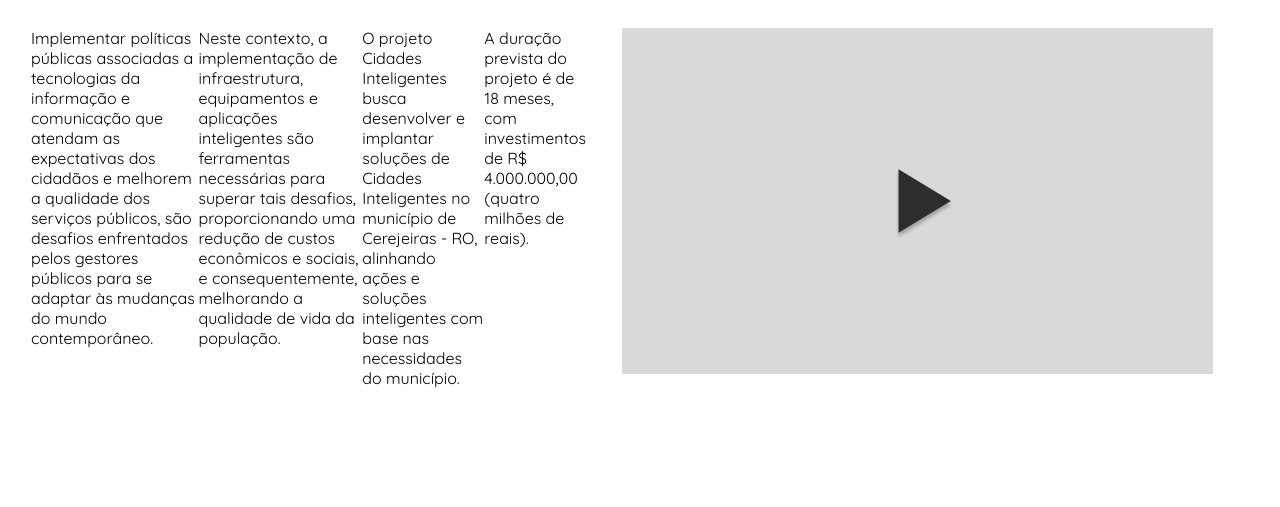
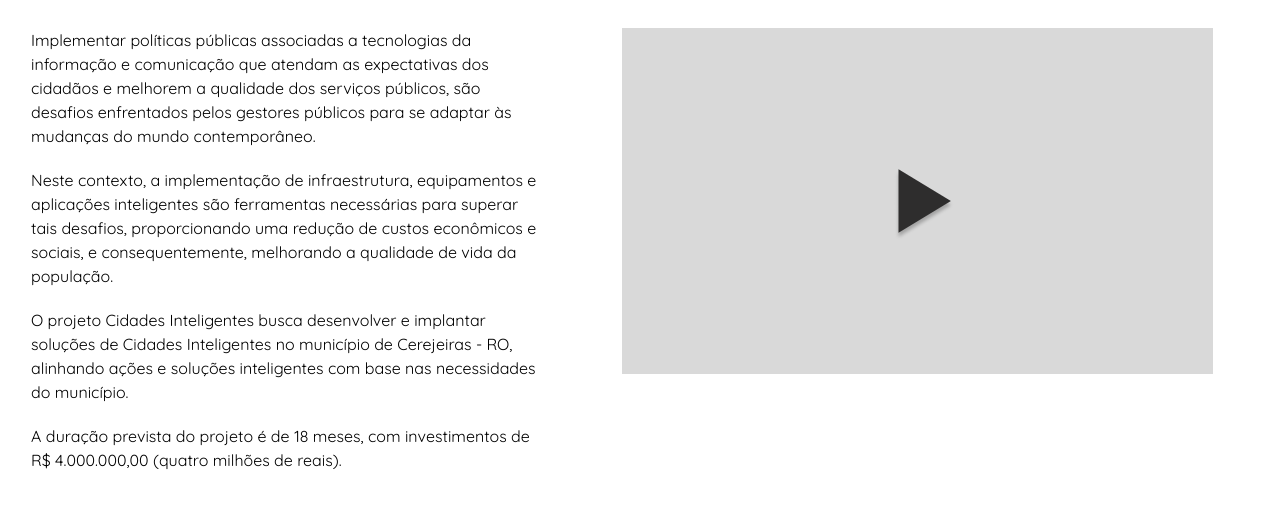
Before and after one commit to Luisdevux/fslab-web, a plain HTML site: page index.html in a window 1280 px wide. Shown: the part 1657-2164 px from the top of the page. Before the commit the page ends 2076 px from the top, so only its background shows below. Drawn offline with nearby package versions, Linux system fonts and the light colour scheme.

Commit message:
Ajustando sessão quem somos

```diff
--- a/index.html
+++ b/index.html
@@ -49,6 +49,7 @@
         <div class="apresentacao">
             <h2 id="Quem Somos">Quem Somos</h2>
             <div class="apresentacao_midia">
+                <div class="apresentacao_texto">
                     <p>
                         Implementar políticas públicas associadas a tecnologias da informação e comunicação que atendam as expectativas dos cidadãos e melhorem a qualidade dos serviços públicos, são desafios enfrentados pelos gestores públicos para se adaptar às mudanças do mundo contemporâneo.
                     </p>
@@ -64,6 +65,7 @@
                     <p>
                         A duração prevista do projeto é de 18 meses, com investimentos de R$ 4.000.000,00 (quatro milhões de reais).
                     </p>
+                </div>
                 <img src="img/video.png" alt="Imagem contendo os projetos desenvolvidos">
             </div>
         </div>
--- a/style/style.css
+++ b/style/style.css
@@ -88,11 +88,24 @@ h1, h2, h3, h4, h5, h6{
     display: flex;
     padding: 31px;
     flex-direction: row;
+    align-items: flex-start;
+    gap: 40px;
 }
 
-.apresentacao img{
+.apresentacao_midia img{
     display: flex;
     max-width: 591px;
     height: 346px;
     padding: 0% 36px;
+    object-fit: cover;
 }
+
+.apresentacao_texto {
+    flex: 1;
+    padding-left: auto;
+}
+
+.apresentacao_texto p {
+    margin-bottom: 20px;
+    line-height: 1.5;
+}
```
Lines whose indentation alone changed are shown as unchanged.
